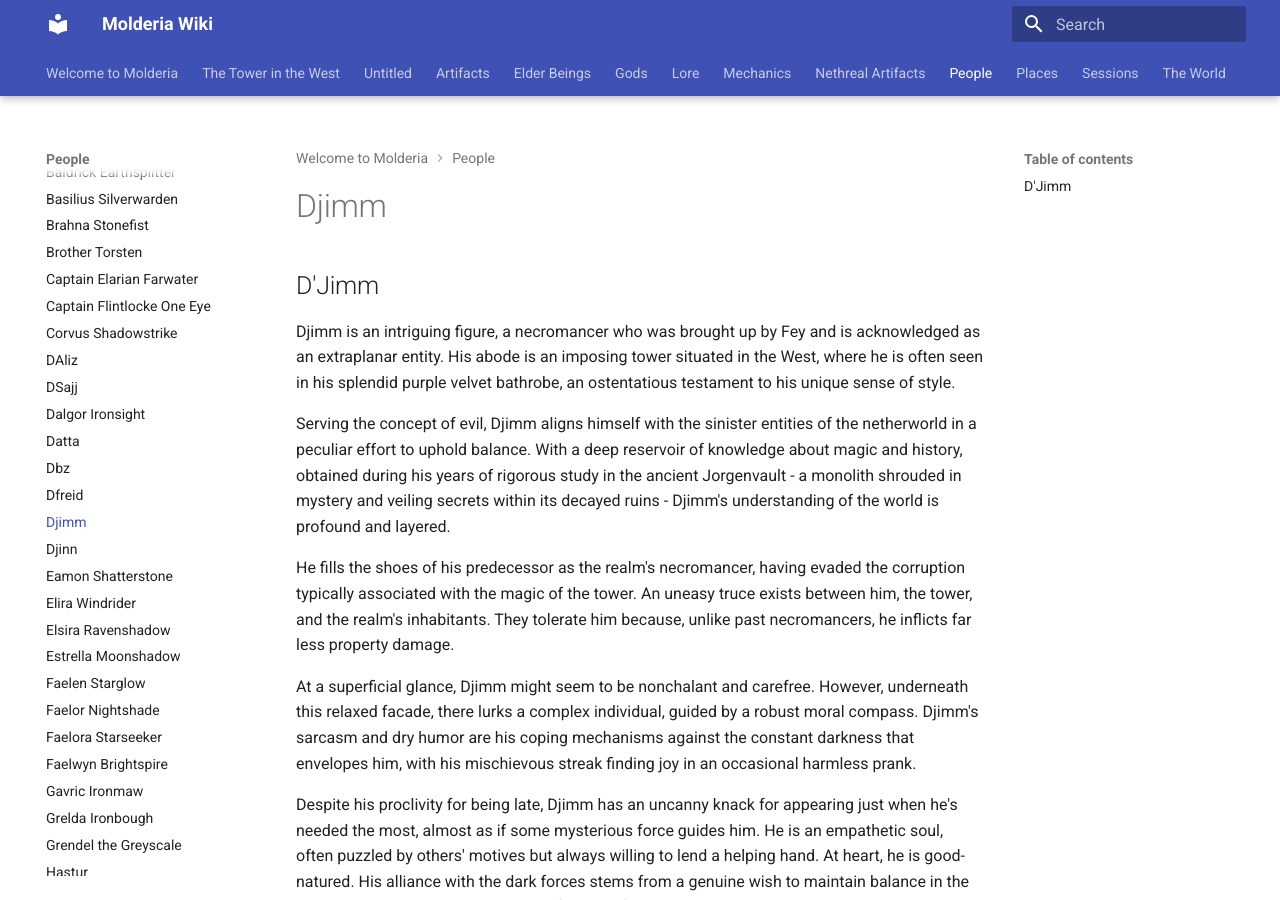
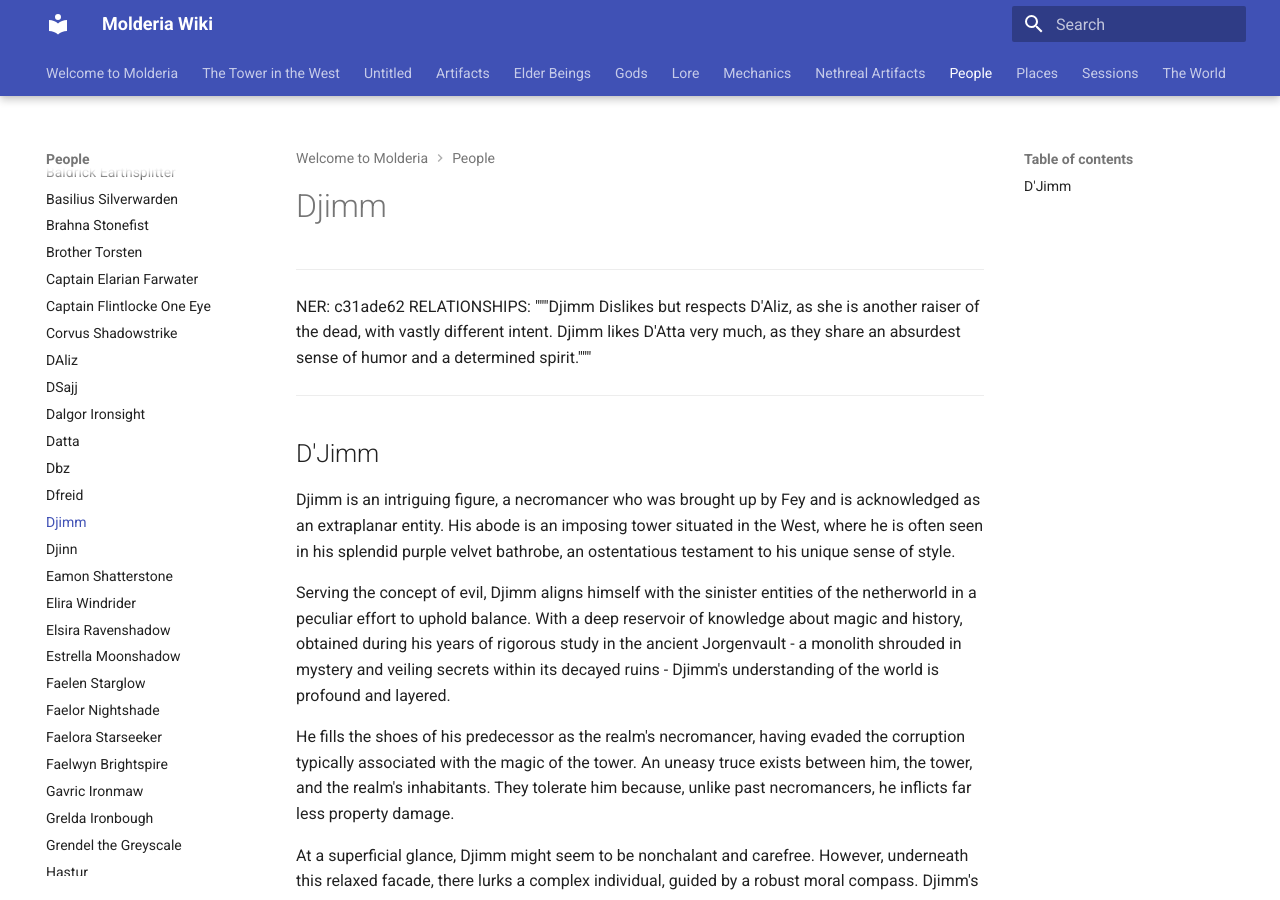
Before and after one commit to Nihilentropy-117/molderia, an MkDocs documentation site: the page built from docs/People/Djimm.md, in a window 1280 px wide and 900 px high. Built offline with MkDocs 1.6.1 and Material for MkDocs 9.7.7, drawn with Linux system fonts in a browser that asks for light colours.

Commit message:
Metadata

```diff
--- a/docs/People/Djimm.md
+++ b/docs/People/Djimm.md
@@ -1,3 +1,8 @@
+---
+NER: c31ade62
+RELATIONSHIPS: """Djimm Dislikes but respects D'Aliz, as she is another raiser of the dead, with vastly different intent.
+		Djimm likes D'Atta very much, as they share an absurdest sense of humor and a determined spirit."""
+---
 ## D'Jimm
 
 Djimm is an intriguing figure, a necromancer who was brought up by Fey and is acknowledged as an extraplanar entity. His abode is an imposing tower situated in the West, where he is often seen in his splendid purple velvet bathrobe, an ostentatious testament to his unique sense of style.
```
